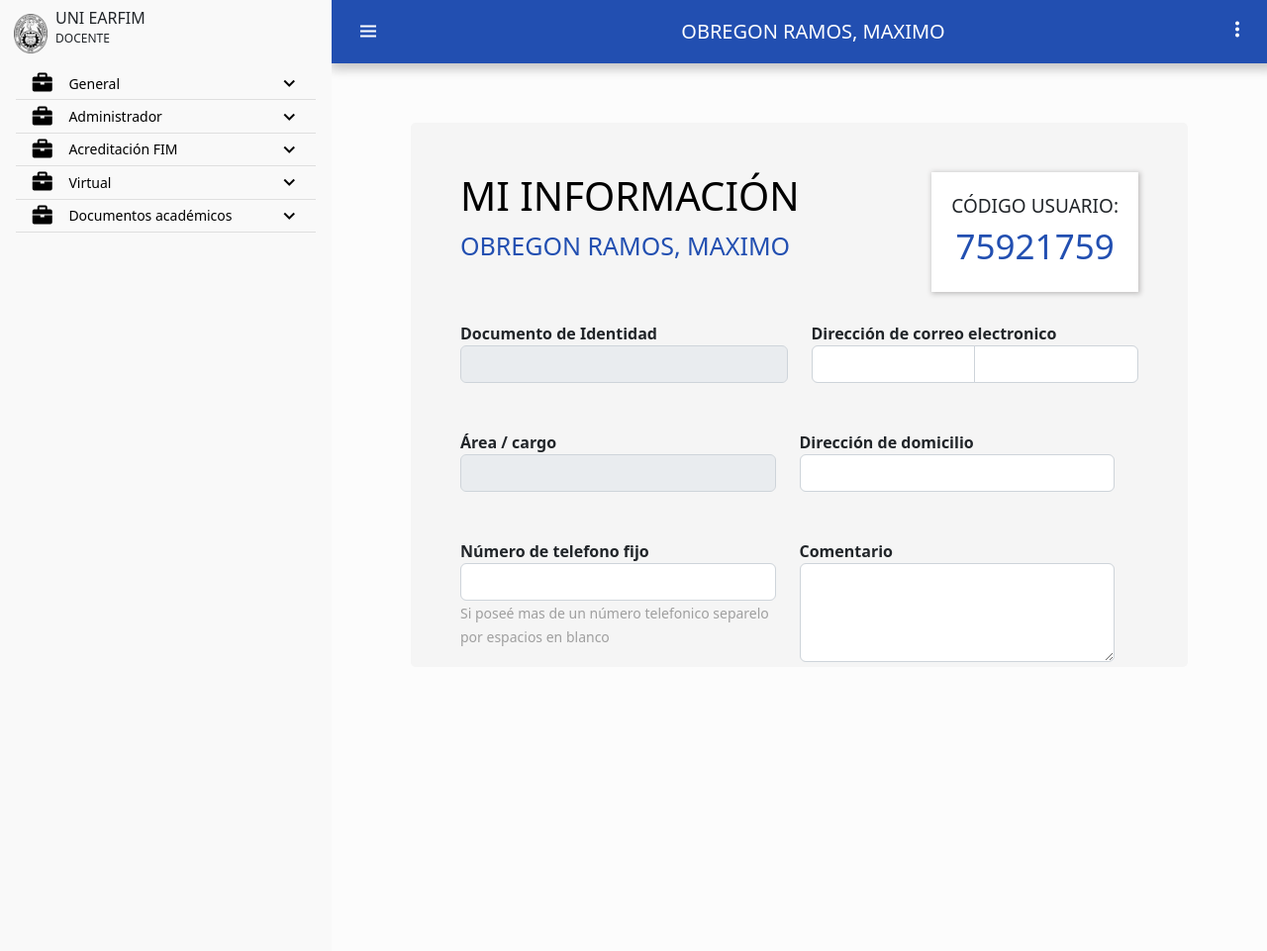
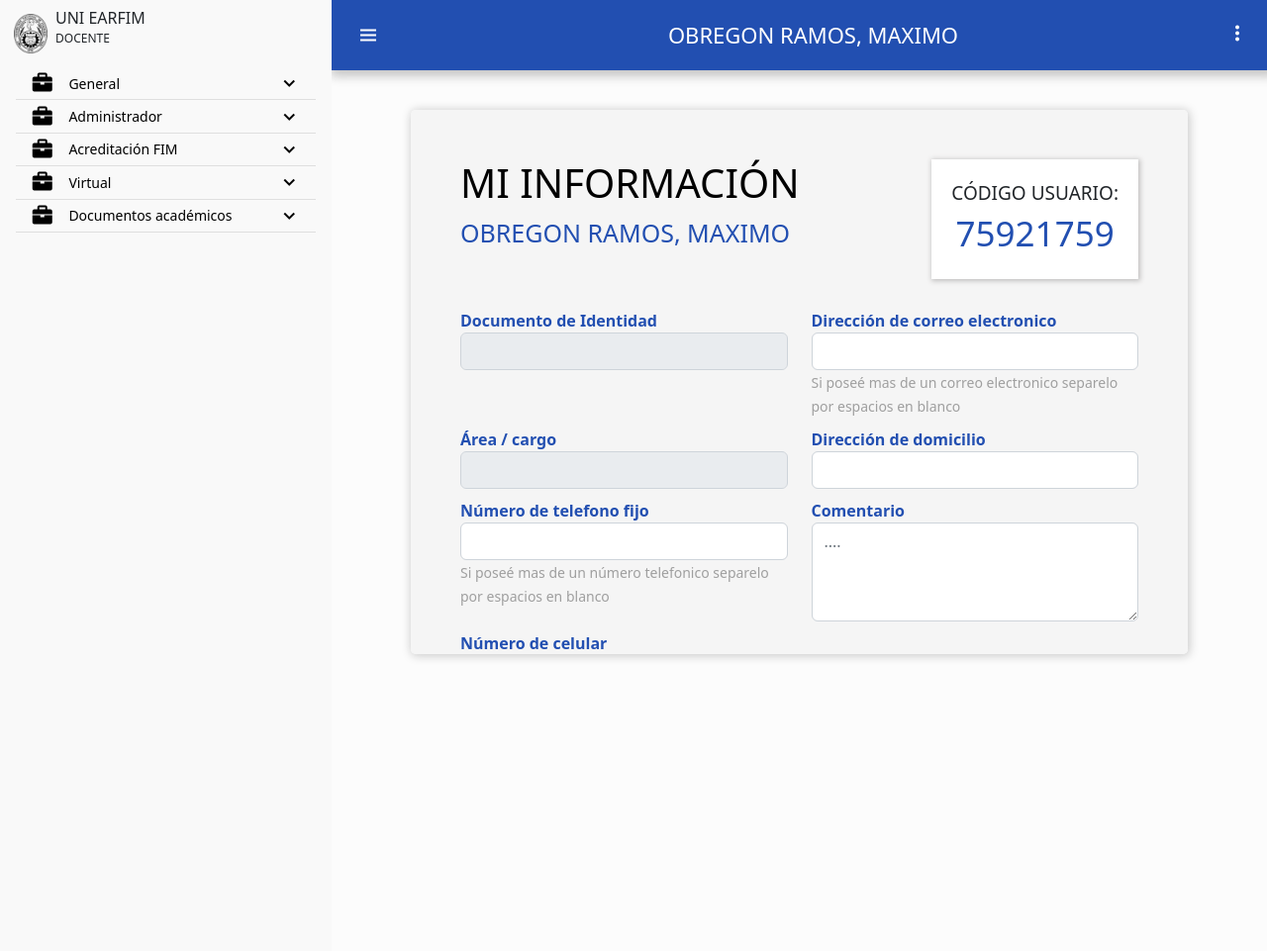
Before and after one commit to Daryl-OB/EARPFIM, a PHP site: page /html/informacion.html in a window 1280 px wide. Shown: the top 961 px of the page at 99% size. Run offline with PHP 8.4, Linux system fonts and the light colour scheme.

Commit message:
agregando

```diff
--- a/css/informacion.css
+++ b/css/informacion.css
@@ -1,11 +1,16 @@
 .content-informa{
      background:rgb(245, 245, 245);
-     margin: 60px 30px;
+     margin: 30px 30px;
      padding: 50px;
      height: 550px;
      overflow: auto;
      border-radius: 5px;
+
+
+    box-shadow: 1px 1px 10px 1px rgb(203, 203, 203);
+
 }
+
 .content-columm{
    margin-top: 30px;
 }
@@ -17,12 +22,20 @@
     font-size: 25px;
 
 }
-
+label{
+    color: rgb(34, 79, 177);
+    font-weight: 600;
+}
 .cod-user{
     background-color: #ffff;
     text-align: center;
     padding: 20px;
     box-shadow: 1px 1px 5px 1px  #c0bfbf;
+    transition: transform 0.3s ease-in-out, box-shadow 0.3s ease-in-out;
+}
+.cod-user:hover{
+    transform: translateY(-1px) scale(1.02);
+    box-shadow: 1px 1px 10px 1px rgb(203, 203, 203);
 }
 .usuario{
  font-size: 19px;
@@ -35,6 +48,56 @@
 small{
     color: #9f9f9f;
 }
-select{
+.row{
+    margin: 10px 0px;
+}
+.select{
+   margin: 10px 0px;
+   max-width:49%;
+}
+
+.date{
+    box-shadow:  1px 0px 8px 2px rgb(226, 226, 226);
+    border: none;
+    border-radius: 5px;
+    width: 100%;
+    height: 40px;
+    font-size: 16px;
+    text-align: center;
+    padding: 0px 20px;
+}
+.grou-buttom{
+    padding-bottom: 30px;
+    float: right;
+    transition: transform 0.3s ease-in-out, box-shadow 0.3s ease-in-out;
+}
+
+.Cerrar{
+    display: flex;
+    align-items: center;
+    justify-content: center;
+    background:rgb(187, 187, 187);
+    font-size: 16px;
+    font-weight: 600;
+    box-shadow:  0px 0px 5px 0px rgb(45, 45, 45);
+    border-radius: 2px;
+    padding: 9px 15px;
+    margin-left: 20px;
+   border: none;
+}
+.envio{
+  background:rgb(34, 79, 177);
+  color:#ffffff;
+  border: none;
+  border-radius: 3px;
+  padding: 10px 15px;
+  font-size: 16px;
+  font-weight: 500;
+  box-shadow:  0px 0px 5px 0px rgb(100, 100, 100);
+}
+.Cerrar:hover , .envio:hover{
+
+    transform: translateY(-1px) scale(1.0);
+    box-shadow: 1px 1px 10px 1px rgb(141, 140, 140);
 
 }
--- a/css/style.css
+++ b/css/style.css
@@ -146,7 +146,7 @@ después de un elemento `.sidebar` con la clase `.close`. */
 }
 /**/
 .content-nav{
-  height: 64px;
+  height: 71px;
   display: flex;
   align-items: center;
   justify-content: space-between;
@@ -155,6 +155,8 @@ después de un elemento `.sidebar` con la clase `.close`. */
   color: white;
   font-size: 18px;
   padding-left: 20px;
+
+
 }
 .content-nav .name {
   margin-top:15px ;
@@ -162,13 +164,14 @@ después de un elemento `.sidebar` con la clase `.close`. */
   white-space: nowrap;
   overflow: hidden;
   text-overflow: ellipsis;
-  font-size: 20px;
+  font-size: 22px;
+  font-weight: 400;
 }
 .content-nav .vertical-rounded {
   position: relative;
 }
 .content{
-  margin:20px 50px;
+  margin:40px 50px;
 }
 
 @media (max-width:1025px) {
--- a/html/informacion.html
+++ b/html/informacion.html
@@ -159,7 +159,7 @@
         </section>
         <section class="content">
             <section class="content-informa">
-                <div class="d-flex justify-content-between">
+                <div class="d-flex justify-content-between ">
                     <div>
                         <h1 class="title">MI INFORMACIÓN</h1>
                         <span class="sub-title">OBREGON RAMOS, MAXIMO</span>
@@ -169,93 +169,95 @@
                         <span class="cod">75921759</span>
                     </div>
                 </div>
+                <form>
                     <div>
-                    <form>
-                        <div class="content-columm" >
+                        <div class="content-columm">
                             <div class="column">
-                                <div class="row g-4" >
+                                <div class="row g-4">
                                     <div class="col-md" dissbled>
-                                        <b>Documento de Identidad</b>
+                                        <label>Documento de Identidad</label>
                                         <div class="form">
                                             <input type="text" class="form-control" aria-label="Sizing example input"
-                                                aria-describedby="inputGroup-sizing-sm"disabled >
+                                                aria-describedby="inputGroup-sizing-sm" disabled>
                                         </div>
                                     </div>
-                                    <div class="col-md">
-                                        <b>Dirección de correo electronico</b>
-                                        <div class="form input-group">
+                                    <div class="col-md"  >
+                                        <label>Dirección de correo electronico</label>
+                                        <div class="form"  >
                                             <input type="email" aria-label="First name" class="form-control">
-                                            <input type="email" aria-label="Last name" class="form-control">
+                                            <small>Si poseé mas de un correo electronico separelo por espacios en blanco</small>
+                                        </div>
                                     </div>
                                 </div>
                                 <div class="row g-4">
                                     <div class="col-md">
-                                            <b>Área / cargo</b>
+                                        <label>Área / cargo</label>
                                         <div class="form">
-                                                <input type="text" class="form-control"
-                                                    aria-label="Sizing example input"
-                                                    aria-describedby="inputGroup-sizing-sm"disabled>
+                                            <input type="text" class="form-control" aria-label="Sizing example input"
+                                                aria-describedby="inputGroup-sizing-sm" disabled>
                                         </div>
                                     </div>
                                     <div class="col-md">
-                                            <b>Dirección de domicilio</b>
+                                        <label>Dirección de domicilio</label>
                                         <div class="form">
-                                                <input type="text" class="form-control"
-                                                    aria-label="Sizing example input"
+                                            <input type="text" class="form-control" aria-label="Sizing example input"
                                                 aria-describedby="inputGroup-sizing-sm">
                                         </div>
                                     </div>
                                 </div>
                                 <div class="row g-4">
                                     <div class="col-md">
-                                            <b>Número de telefono fijo</b>
+                                        <label>Número de telefono fijo</label>
                                         <div class="form">
-                                                <input type="number" class="form-control"
-                                                    aria-label="Sizing example input"
+                                            <input type="number" class="form-control" aria-label="Sizing example input"
                                                 aria-describedby="inputGroup-sizing-sm">
                                             <small>Si poseé mas de un número telefonico separelo por espacios en
                                                 blanco</small>
                                         </div>
                                     </div>
                                     <div class="col-md">
-                                            <div class="form-floating">
-                                                <b>Comentario</b>
-                                                <textarea class="form-control" placeholder="Leave a comment here"
+                                        <div class="form">
+                                            <b style="color:rgb(34, 79, 177);font-weight: 600;">Comentario</b>
+                                            <textarea class="form-control" placeholder="...."
                                                 id="floatingTextarea2" style="height: 100px"></textarea>
                                         </div>
                                     </div>
                                 </div>
-                                    <div class="form">
-                                        <b>Número de celular</b>
+                                <div class="row g-4">
+                                    <div class="col-md">
+                                        <label>Número de celular</label>
                                         <div class="form">
                                             <input type="text" class="form-control" aria-label="Sizing example input"
                                                 aria-describedby="inputGroup-sizing-sm">
                                             <small>Si poseé mas de un número separelo por espacios en blanco</small>
                                         </div>
                                     </div>
-                                    <div class="select" >
-                                        <b>Sexo *</b>
-                                        <select class="form-select select" aria-label="Default select example">
+                                    <div class="col-md">
+                                    </div>
+                                </div>
+
+                            </div>
+                            <div class="select">
+                                <label>Sexo *</label>
+                                <select class="form-select " aria-label="Default select example">
                                     <option selected disabled>Seleccionar</option>
                                     <option value="M">Masculino</option>
                                     <option value="F">Femenino</option>
                                 </select>
-
-                                        <b>Fecha Nac *</b><br>
-                                        <input type="date" name="" id="">
+                                <br>
+                                <label>Fecha Nac *</label>
+                                <input type="date" class="date" id="">
                             </div>
                         </div>
                     </div>
-                        </div>
-                        <div>
-                            <button type="submit" class="btn btn-primary">Guardar</button>
-                            <button type="button" onclick="window.location.href='/html/login.html'" class="btn btn-secondary">
-                                <i class='bx bx-x'></i>Cerrar
+                    <div class="grou-buttom d-flex">
+                        <button type="submit" class="envio">GUARDAR CAMBIOS</button>
+                        <button type="button"  onclick="window.location.href='/html/login.html'"
+                            class="Cerrar">
+                           <i class='bx bx-x'></i>CERRAR
                         </button>
-
                     </div>
                 </form>
-                </div>
             </section>
         </section>
     </main>
```
Lines whose indentation alone changed are shown as unchanged.
